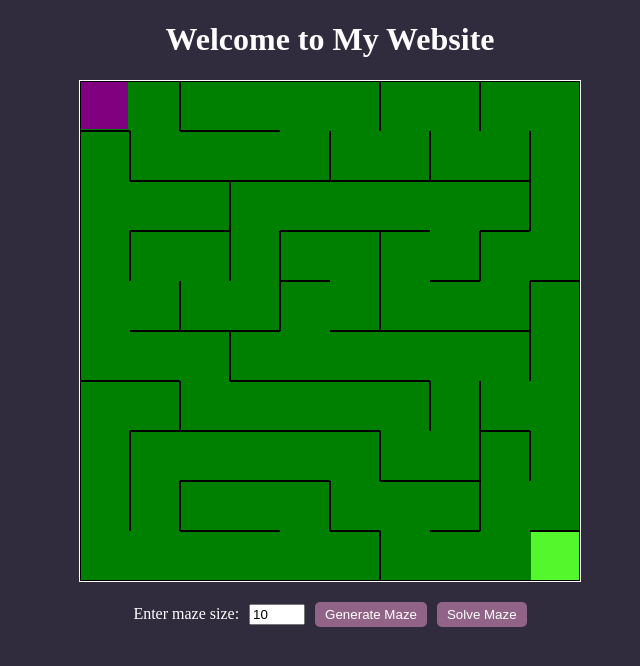
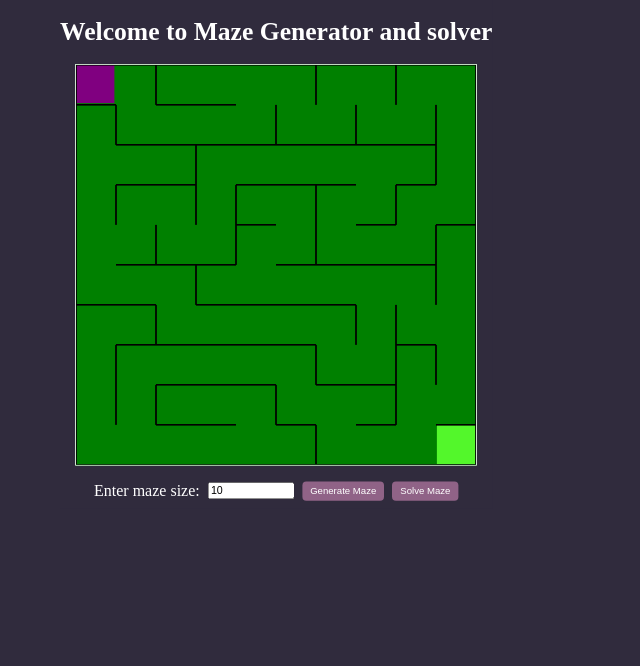
Before and after one commit to AndrewidRizk/A-Maze-Generator-and-visualizer, a plain HTML site: page index.html in a window 1280 px wide. Shown: the whole page, without its empty margins (310-950 px from the left). Drawn offline with Linux system fonts and the light colour scheme.

Commit message:
fixing the scale of the maze

```diff
--- a/index.html
+++ b/index.html
@@ -24,6 +24,7 @@
         }
 
         .inputs {
+            font-size: 2.5lvh;
             display: flex;
             flex-direction: row;
             justify-content: center;
@@ -32,6 +33,7 @@
             margin-bottom: 10px; /* Spacing below the input group */
         }
         button {
+            font-size: 1.5lvh;
             padding: 5px 10px; /* Padding inside the buttons */
             background-color: #906387; /* Matching one of your preferred colors */
             border: none;
@@ -56,12 +58,12 @@
 
     </style>
 </head>
-<body>
-    <h1>Welcome to My Website</h1>
+<body style="transform: scale(0.8); transform-origin: top left;">
+    <h1>Welcome to Maze Generator and solver</h1>
     <canvas id="mazeCanvas" class="maze"></canvas>
     <div class="inputs">
-        <label for="mazeSize">Enter maze size:</label>
-        <input type="number" id="mazeSize" min="5" max="50" value="10">
+        <label for="mazeSize" >Enter maze size:</label>
+        <input style="width: 100px;" type="number" id="mazeSize" min="5" max="50" value="10">
         <button id="generateButton">Generate Maze</button><button id="SolveMaze">Solve Maze</button>
     </div>
 
```
